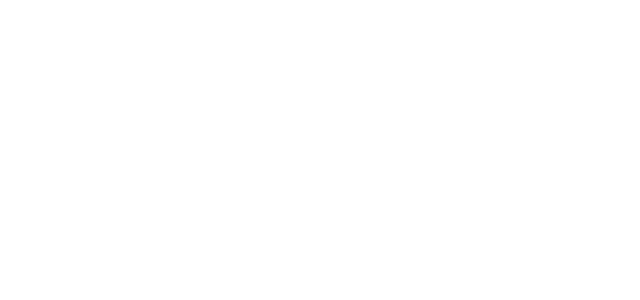
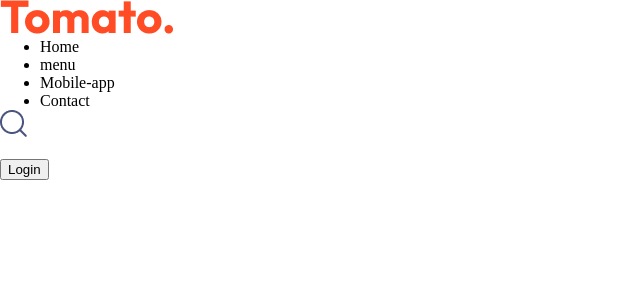
Before and after one commit to abubinnaser81/Yum-Hub-full-Project, a React (Vite) app in the folder frontend/: page / in a window 1280 px wide. Shown: the top 300 px of the page, without its empty margins (0-640 px from the left). Built offline with nearby package versions, Linux system fonts and the light colour scheme.

Commit message:
asses.js export

```diff
--- a/frontend/src/assets/assets.js
+++ b/frontend/src/assets/assets.js
@@ -60,7 +60,7 @@ import bag_icon from './bag_icon.png'
 import logout_icon from './logout_icon.png'
 import parcel_icon from './parcel_icon.png'
 
-export const assets = {
+const assets = {
     logo,
     basket_icon,
     header_img,
@@ -81,6 +81,8 @@ export const assets = {
     bag_icon,
     parcel_icon
 }
+
+export default assets
 
 export const menu_list = [
     {
--- a/frontend/src/components/Navbar/Navbar.jsx
+++ b/frontend/src/components/Navbar/Navbar.jsx
@@ -1,9 +1,24 @@
 import React from 'react'
 import './Navbar.css'
+import assets from '../../assets/assets'
+
 
 const Navbar = () => {
   return (
     <div className='navbar'>
+      <img src={assets.logo} alt="" className="logo" />
+      <ul className="navbar-menu">
+        <li className="navbar-item">Home</li>
+        <li className="navbar-item">menu</li>
+        <li className="navbar-item">Mobile-app</li>
+        <li className="navbar-item">Contact</li>
+      </ul>
+      <div className="navbar-right"></div>
+      <img src={assets.search_icon} alt="" />
+      <div className="navbar-search-icon"></div>
+      <img src={assets.cart_icon} alt="" />
+      <div className="navbar-cart-icon"></div>
+      <button className="login-button">Login</button>
 
     </div>
   )
```
